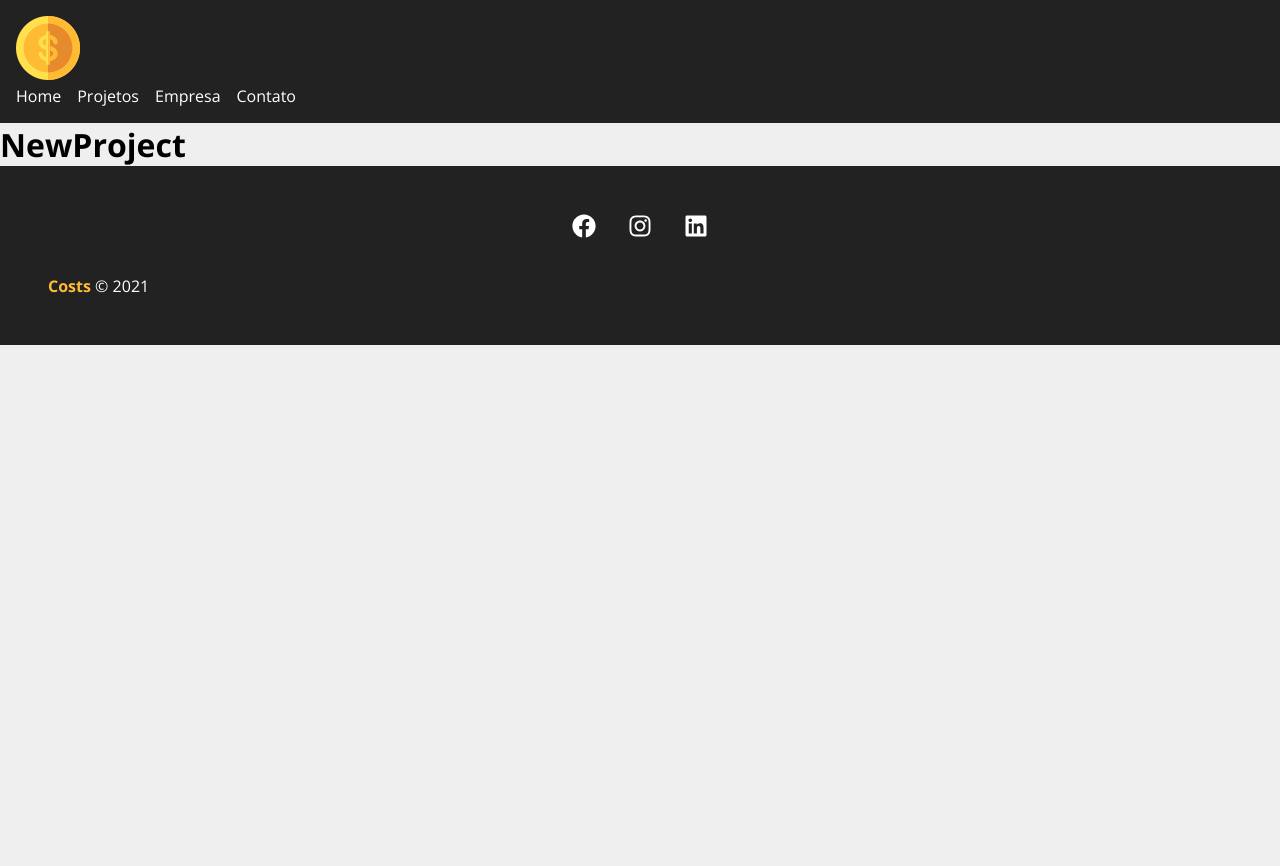
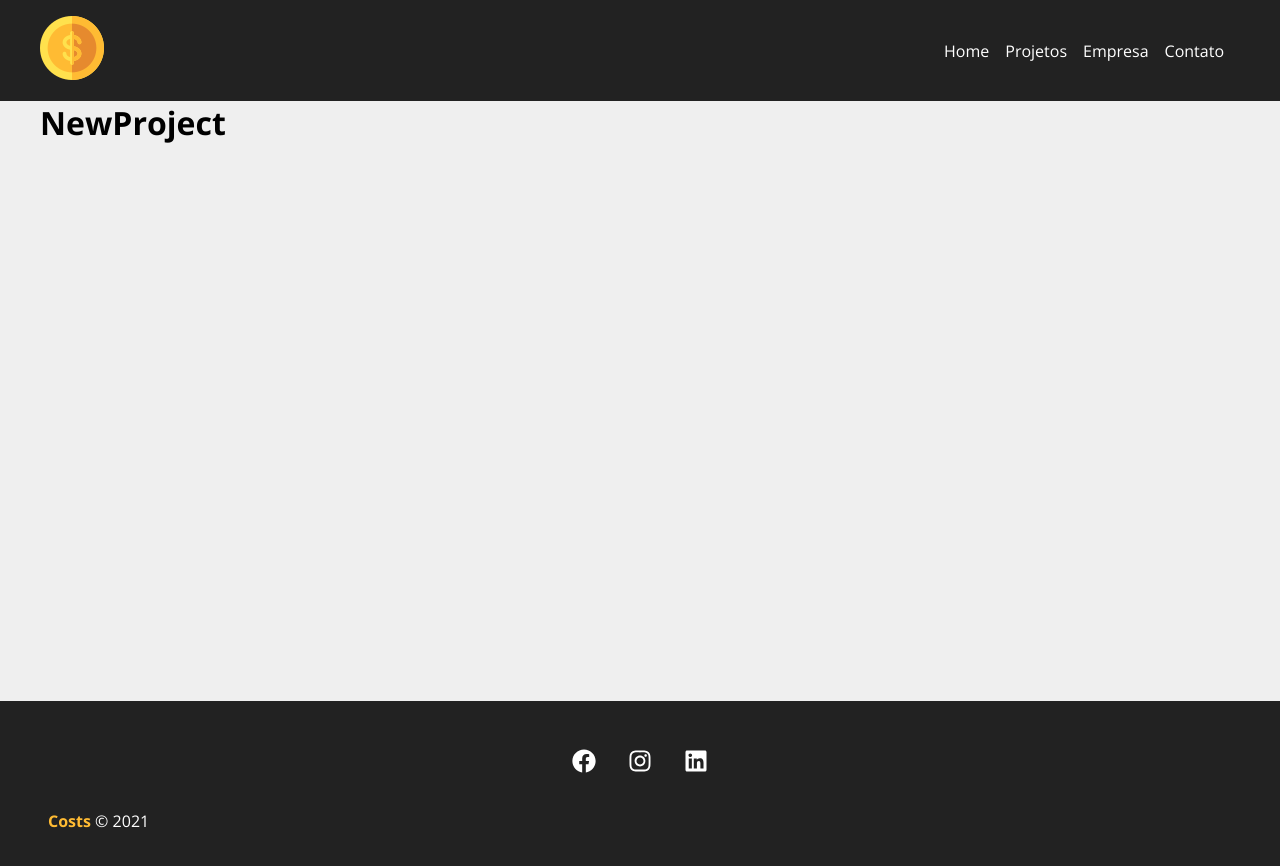
Before and after one commit to EnriqueSFlor/project-costs, a React (Create React App) app: page /newproject in a window 1280 px wide. Shown: the top 866 px of the page. Before the commit the page ends 800 px from the top, so only its background shows below. Built offline with nearby package versions, Linux system fonts and the light colour scheme.

Commit message:
ajustando estilo

```diff
--- a/src/App.js
+++ b/src/App.js
@@ -14,7 +14,7 @@ function App() {
 
     <Navbar/>
 
-     <Container customClass="minHeight">
+     <Container customClass="min-height">
      <Routes>
        <Route exact path="/" element={<Home />}/>
        <Route exact path="/projects" element={ <Projects />}/>
--- a/src/components/layout/Container.js
+++ b/src/components/layout/Container.js
@@ -3,7 +3,7 @@ import styles from './Container.module.css'
 
 export default function Container(props){
     return(
-        <div className={`${styles.container}${styles[props.customClass]}`}>
+        <div className={`${styles.container} ${styles[props.customClass]}`}>
             {props.children}
         </div>
     )
--- a/src/components/layout/Container.module.css
+++ b/src/components/layout/Container.module.css
@@ -7,7 +7,7 @@
 }
 
 
-.minHeight {
+.min-height {
     min-height: 75%;
 }
 
```
